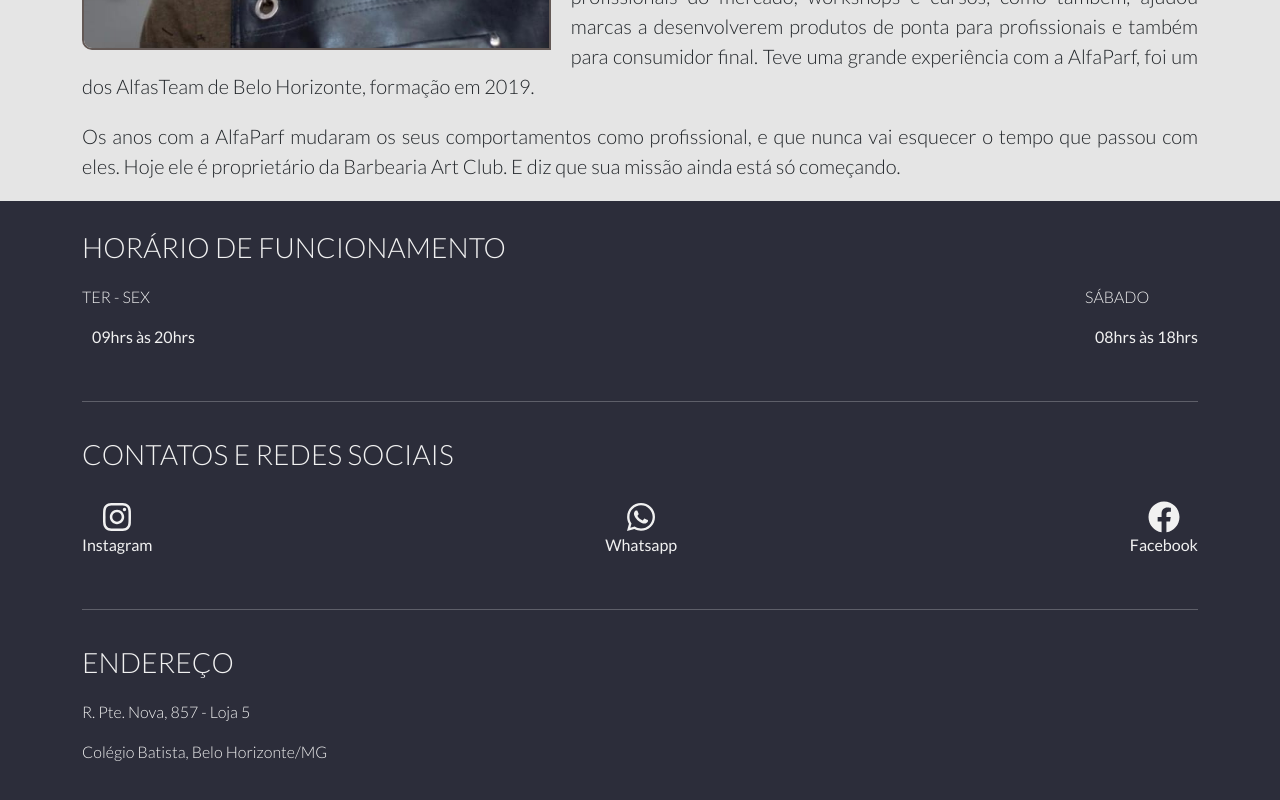
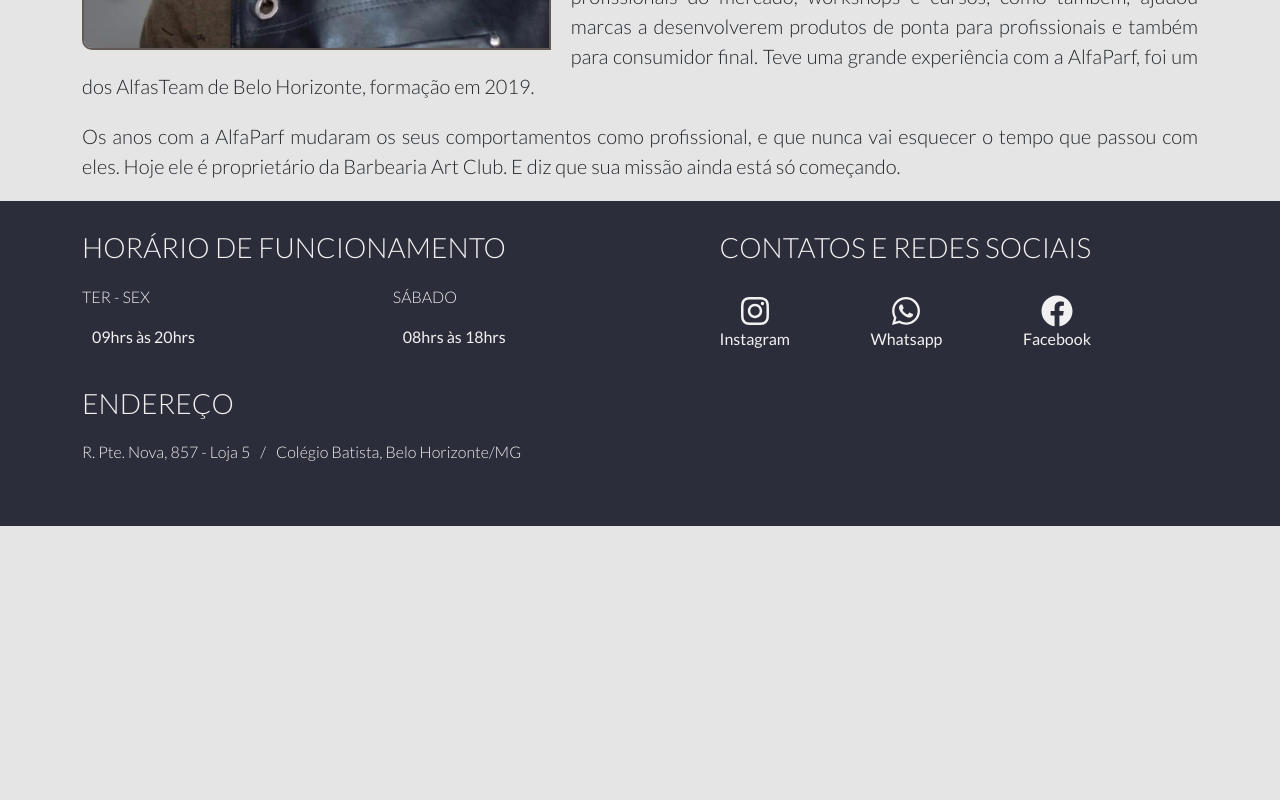
Before and after one commit to PedroFonseca13/Art-Club, a React (Create React App) app: page / in a window 1280 px wide. Shown: the part 2515-3315 px from the top of the page. After the commit the page ends 3041 px from the top, so only its background shows below. Built offline with nearby package versions, Linux system fonts and the light colour scheme.

Commit message:
feat: altera layout para telas maiores

```diff
--- a/src/components/Footer/index.js
+++ b/src/components/Footer/index.js
@@ -26,26 +26,33 @@
             <FooterTitle>Contatos e Redes sociais</FooterTitle>
             <ul>
               <li>
+                <a target="_blank" href="" rel="noreferrer">
                   <FaInstagram />
                   <p>Instagram</p>
+                </a>
               </li>
               <li>
+                <a target="_blank" aria-label="Chat on WhatsApp" href="https://wa.me/5531984079820?text=Olá%20quero%20marcar%20um%20horário." rel="noreferrer" >
                   <FaWhatsapp />
                   <p>Whatsapp</p>
+                </a>
               </li>
               <li>
+                <a target="_blank" href="" rel="noreferrer">
                   <FaFacebook />
                   <p>Facebook</p>
+                </a>
               </li>
             </ul>
           </Social>
           <hr />
           <Address>
             <FooterTitle>Endereço</FooterTitle>
-            <div>
+            <address>
               <p>R. Pte. Nova, 857 - Loja 5</p>
+              <p>/</p>
               <p>Colégio Batista, Belo Horizonte/MG</p>
-            </div>
+            </address>
           </Address>
         </DivFlex>
       </Container>
--- a/src/components/Footer/styles.js
+++ b/src/components/Footer/styles.js
@@ -9,6 +9,13 @@
   display: flex;
   gap: ${pixelToRem(20)};
   flex-direction: column;
+
+  // Large devices (desktops, 992px and up)
+  @media (min-width: 992px) {
+    flex-wrap: wrap;
+    flex-direction: row;
+    justify-content: space-between;
+  }
 `
 
 export const FooterTitle = styled.h3`
@@ -52,6 +59,12 @@
 
   li {
     text-align: center;
+    cursor: pointer;
+  }
+
+  a {
+    text-decoration: none;
+    color: var(--textWithe)
   }
 
   svg {
@@ -67,4 +80,12 @@
   p {
     font-weight: 300;
   }
+
+  // Large devices (desktops, 992px and up)
+  @media (min-width: 992px) {
+    address {
+      display: flex;
+      gap: ${pixelToRem(10)};
+    }
+  }
 `
```
Lines whose indentation alone changed are shown as unchanged.
